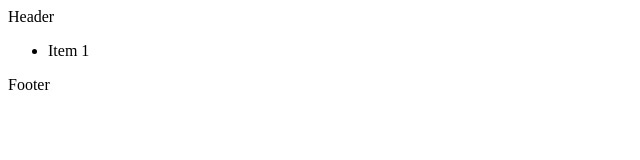
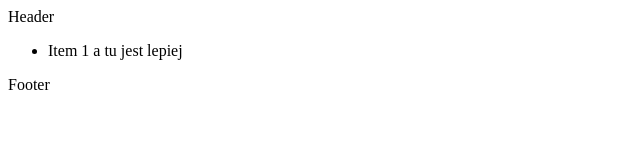
Before and after one commit to JakubKorczak/scrum-w25, a plain HTML site: page index.html in a window 1280 px wide. Shown: the full height of the page, 0-640 px from the left. Drawn offline with Linux system fonts and the light colour scheme.

Commit message:
fix list

```diff
--- a/index.html
+++ b/index.html
@@ -9,7 +9,7 @@
   <body>
     <header>Header</header>
     <ul>
-      <li>Item 1</li>
+      <li>Item 1 a tu jest lepiej</li>
     </ul>
     <footer>Footer</footer>
   </body>
```
